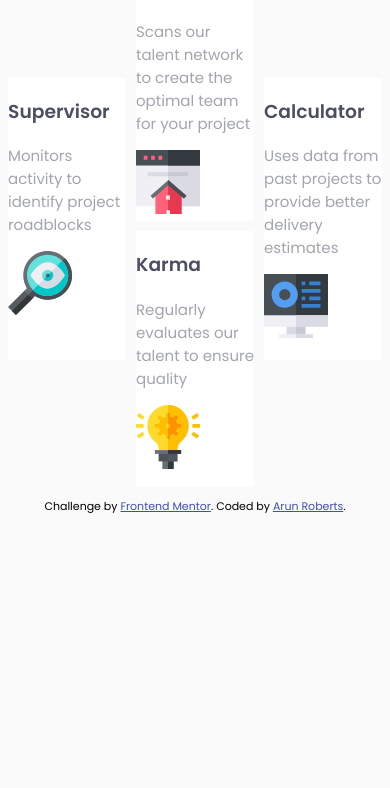
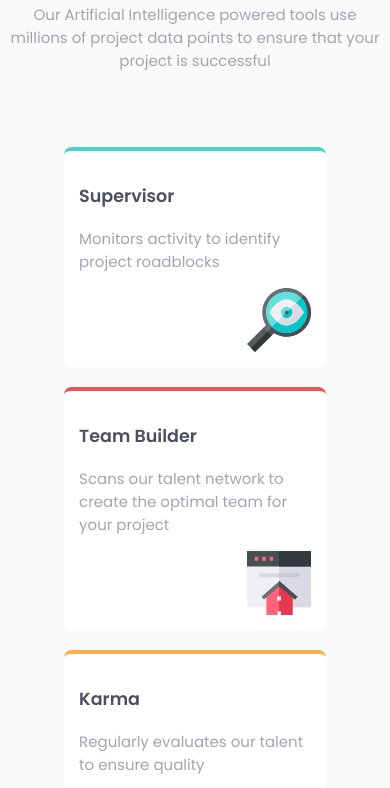
Before and after one commit to arun-roberts/FEM001_four_card_feature, a plain HTML site: page index.html in a window 390 px wide. Shown: the part 296-1084 px from the top of the page. Before the commit the page ends 844 px from the top, so only its background shows below. Drawn offline with Linux system fonts and the light colour scheme.

Commit message:
starting to introduce responsive elements

```diff
--- a/index.css
+++ b/index.css
@@ -1,14 +1,34 @@
 body {
     background-color: hsl(0, 0%, 98%);
     font-family: 'Poppins', sans-serif;
+    font-size: 15px;
+    color: hsl(229, 6%, 66%);
+}
+
+.veryDarkBlue {
+    color: hsl(234, 12%, 34%);
+}
+
+.headerDiv {
+    width: 100%;
+    margin: 5em auto;
+    text-align: center;
 }
 
 header h2 {
     color: hsl(234, 12%, 34%);
+    font-size: 2.38em;
+    margin: 0;
+    line-height: 1.45em;
+}
+
+.reliable {
+    font-weight: 200;
 }
 
 header p {
     color: hsl(229, 6%, 66%);
+    margin: 1.1em 0;
 }
 
 main p {
@@ -20,37 +40,88 @@ main h3 {
     color: hsl(234, 12%, 34%);
 }
 
-.cards {
+.cardBlock {
     display: grid;
-    grid-template-columns: repeat(3, 1fr);
-    grid-gap: 10px;
+    grid-template-columns: repeat(auto-fit, minmax(250px, 1fr));
+    grid-gap: 20px;
     grid-auto-rows: minmax(100px, auto);
+    width: 70%;
+    margin: 0 auto;
+
 }
 
-.supervisor {
+.cardStyles {
     background-color: white;
-    /* hsl(180, 62%, 55%) */
+    border-radius: .5em;
+    padding: 1em;
+}
+
+.cardStyles h3 {
+    color: hsl(234, 12%, 34%);
+}
+
+.cardStyles img {
+    float: right;
+}
+
+#supervisor {
+    border-top: 4px solid hsl(180, 62%, 55%);
+}
+
+#teamBuilder {
+    border-top: 4px solid hsl(0, 78%, 62%);
+
+}
+
+#karma {
+    border-top: 4px solid hsl(34, 97%, 64%);
+}
+
+#calculator {
+    border-top: 4px solid hsl(212, 86%, 64%);
+}
+
+@media (min-width: 550px) {
+    .headerDiv {
+        width: 542px;
+        margin: 5em auto;
+        text-align: center;
+    }
+
+    .cardBlock {
+        width: 70%;
+    }
+
+    #supervisor {
         grid-column: 1;
         grid-row: 2 / 4;
+        border-top: 4px solid hsl(180, 62%, 55%);
     }
 
-.teamBuilder {
-    background-color: white;
-    /* hsl(0, 78%, 62%) */
+    #teamBuilder {
         grid-column: 2;
         grid-row: 1 / 3;
+        border-top: 4px solid hsl(0, 78%, 62%);
+
     }
 
-.karma {
-    background-color: white;
-    /* hsl(34, 97%, 64%) */
+    #karma {
         grid-column: 2;
         grid-row: 3 / 5;
+        border-top: 4px solid hsl(34, 97%, 64%);
     }
 
-.calculator {
-    background-color: white;
-    /* hsl(212, 86%, 64%) */
+    #calculator {
         grid-column: 3;
         grid-row: 2 / 4;
+        border-top: 4px solid hsl(212, 86%, 64%);
     }
+}
+
+.attribution {
+    font-size: 11px; text-align: center;
+}
+
+.attribution a {
+    color: hsl(228, 45%, 44%);
+}
--- a/index.html
+++ b/index.html
@@ -8,37 +8,33 @@
   <link rel="stylesheet" href="index.css">
   <link href="https://fonts.googleapis.com/css?family=Poppins:200,400,600&display=swap" rel="stylesheet">
   <title>Frontend Mentor | Four card feature section</title>
-
-  <!-- Feel free to remove these styles or customise in your own stylesheet 👍 -->
-  <style>
-    .attribution { font-size: 11px; text-align: center; }
-    .attribution a { color: hsl(228, 45%, 44%); }
-  </style>
 </head>
 <body>
   <header>
-    <h2>Reliable, efficient delivery</h2>
-    <h2>Powered by Technology</h2>
-    <p>Our Artificial Intelligence powered tools use millions of project data points
-      to ensure that your project is successful</p>
+    <div class="headerDiv">
+      <h2 class="reliable">Reliable, efficient delivery</h2>
+      <h2>Powered by Technology</h2>
+      <p class="grayishBlue">Our Artificial Intelligence powered tools use millions of project data points
+        to ensure that your project is successful</p>
+    </div>
   </header>
-  <main class="cards">
-    <div class="supervisor">
+  <main class="cardBlock">
+    <div id="supervisor" class="cardStyles">
       <h3>Supervisor</h3>
       <p>Monitors activity to identify project roadblocks</p>
       <img src="./images/icon-supervisor.svg" alt="">
     </div>
-    <div class="teamBuilder">
+    <div id="teamBuilder" class="cardStyles">
       <h3>Team Builder</h3>
       <p>Scans our talent network to create the optimal team for your project</p>
       <img src="./images/icon-team-builder.svg" alt="">
     </div>
-    <div class="karma">
+    <div id="karma" class="cardStyles">
       <h3>Karma</h3>
       <p>Regularly evaluates our talent to ensure quality</p>
       <img src="./images/icon-karma.svg" alt="">
     </div>
-    <div class="calculator">
+    <div id="calculator" class="cardStyles">
       <h3>Calculator</h3>
       <p>Uses data from past projects to provide better delivery estimates</p>
       <img src="./images/icon-calculator.svg" alt="">
```
Lines whose indentation alone changed are shown as unchanged.
